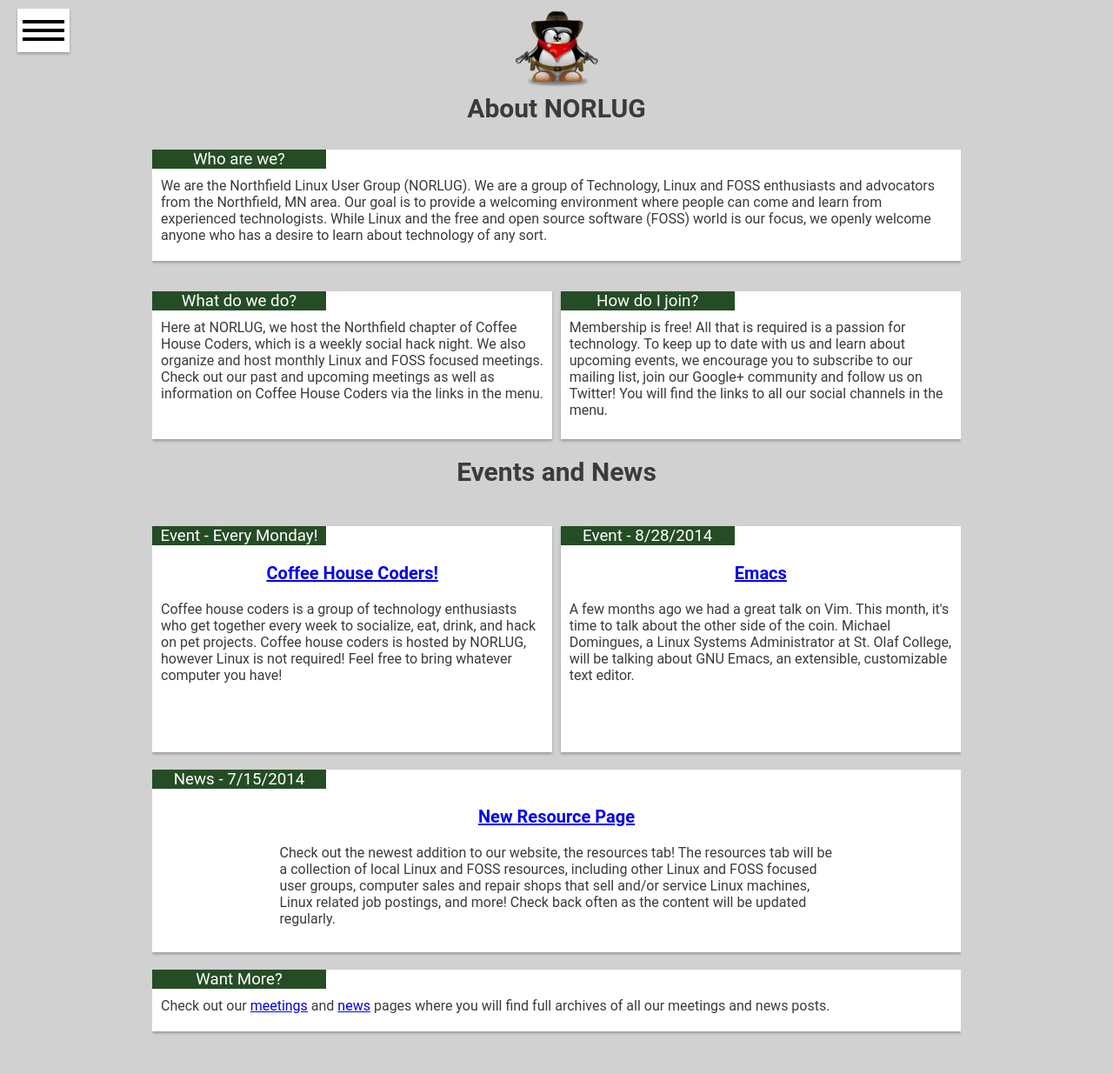
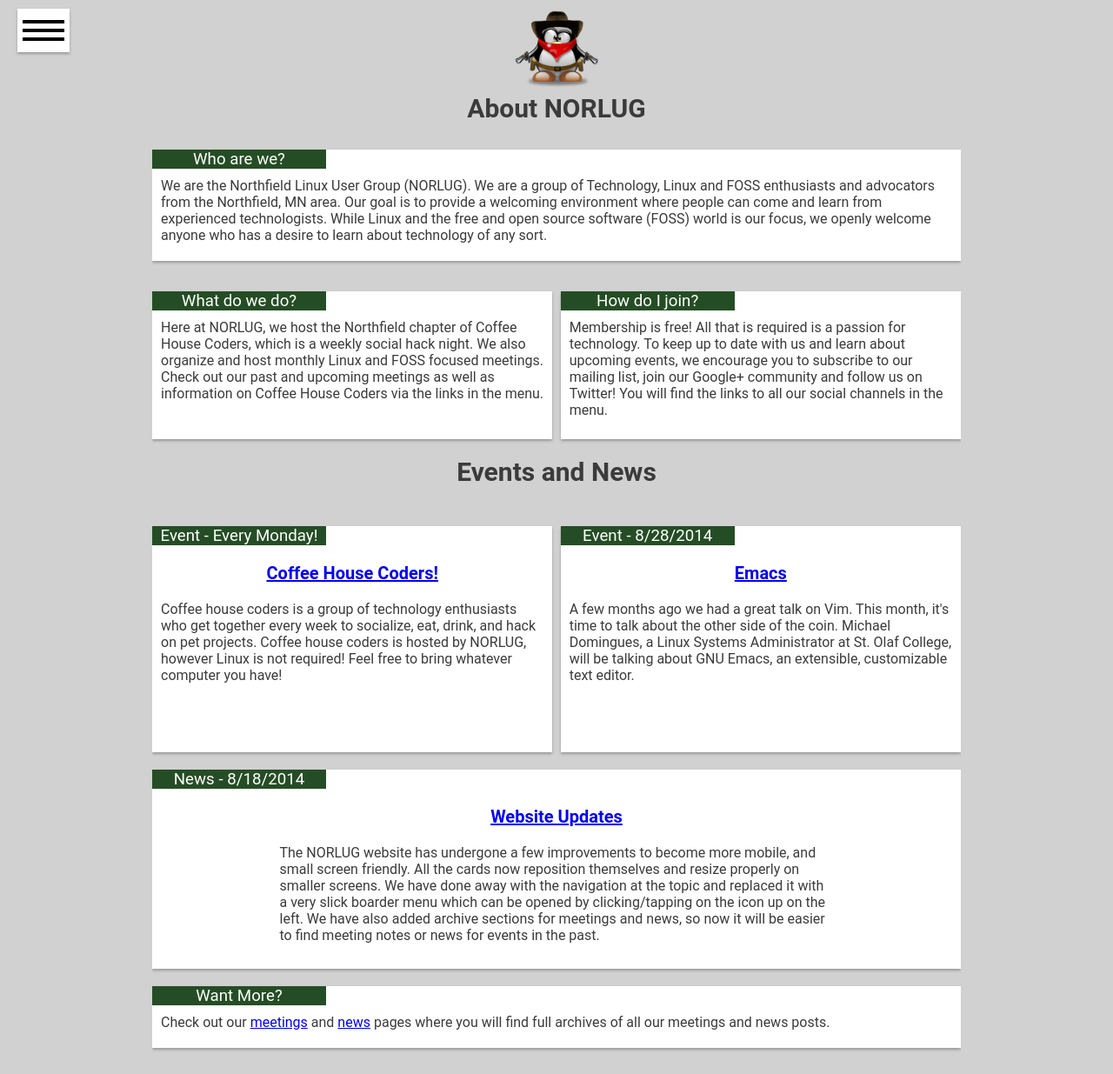
Before and after one commit to norlug/norlug.github.io, a Jekyll site: the page built from index.html, in a window 1280 px wide. Shown: the whole page at 87% size. Built offline with Jekyll 4.4.1, drawn with Linux system fonts in a browser that asks for light colours.

Commit message:
Updated news item

```diff
--- a/index.html
+++ b/index.html
@@ -41,9 +41,9 @@
 </section>
 
 <section class="card">
-        <h3 class="header left"> News - 7/15/2014</h3>
-        <p class="welcomePageBlogTitle"> <a href="/news/2014/07/15/ResourcesPage.html">New Resource Page</a></p>
-        <p class="post">Check out the newest addition to our website, the resources tab! The resources tab will be a collection of local Linux and FOSS resources, including other Linux and FOSS focused user groups, computer sales and repair shops that sell and/or service Linux machines, Linux related job postings, and more! Check back often as the content will be updated regularly.</p>
+        <h3 class="header left"> News - 8/18/2014</h3>
+        <p class="welcomePageBlogTitle"> <a href="news/">Website Updates</a></p>
+        <p class="post">The NORLUG website has undergone a few improvements to become more mobile, and small screen friendly. All the cards now reposition themselves and resize properly on smaller screens. We have done away with the navigation at the topic and replaced it with a very slick boarder menu which can be opened by clicking/tapping on the icon up on the left. We have also added archive sections for meetings and news, so now it will be easier to find meeting notes or news for events in the past.</p>
         </br>
 </section>
 
```
